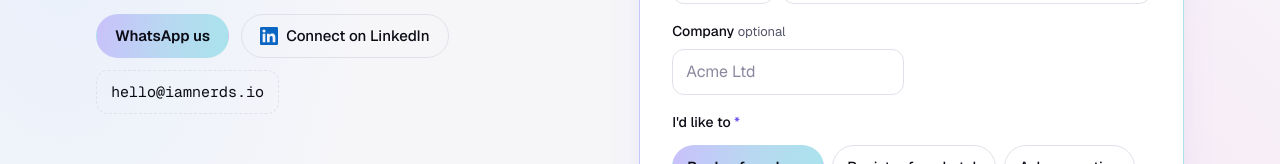
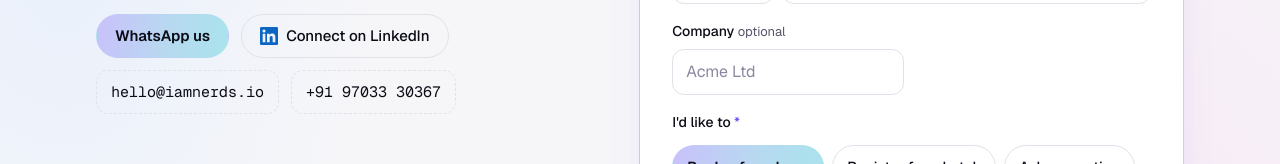
Before and after one commit to arku1812/IAMNerds, a Next.js app in the folder iamnerds-next/: page /contact in a window 1280 px wide. Shown: the part 496-660 px from the top of the page. Built offline with nearby package versions, Linux system fonts and the light colour scheme.

Commit message:
Contact: show the WhatsApp number, copyable, next to the email

```diff
--- a/iamnerds-next/pages/_app.js
+++ b/iamnerds-next/pages/_app.js
@@ -22,8 +22,8 @@ export default function App({ Component, pageProps }) {
     };
     document.addEventListener('click', onClick, true);
     // Copy guard: selection is already off in CSS; also block copy/cut (Ctrl+A,
-    // Ctrl+C, context menu) unless it is an email link or a form field.
-    const ALLOWED = 'a[href^="mailto:"], input, textarea, select, [contenteditable="true"]';
+    // Ctrl+C, context menu) unless it is an email link, the WhatsApp number or a form field.
+    const ALLOWED = 'a[href^="mailto:"], .allow-copy, input, textarea, select, [contenteditable="true"]';
     const allowed = (n) => { const el = n && n.nodeType === 1 ? n : n && n.parentElement; return !!(el && el.closest(ALLOWED)); };
     const guard = (e) => {
       if (allowed(document.activeElement)) return;
--- a/iamnerds-next/pages/contact.js
+++ b/iamnerds-next/pages/contact.js
@@ -1,7 +1,7 @@
 import { useRouter } from 'next/router';
 import { Seo, Crumbs } from '../lib/Layout';
 import ContactForm, { countryList } from '../lib/ContactForm';
-import { COURSES, EMAIL, ENQUIRY_TYPES, SITE, WHATSAPP } from '../lib/data';
+import { COURSES, EMAIL, ENQUIRY_TYPES, SITE, WHATSAPP, WHATSAPP_DISPLAY } from '../lib/data';
 import { LinkedInButton } from '../lib/Showcase';
 
 export default function Contact({ countries }) {
@@ -27,6 +27,7 @@ export default function Contact({ countries }) {
               <a className="btn primary" href={`https://wa.me/${WHATSAPP}`} target="_blank" rel="noopener noreferrer">WhatsApp us</a>
               <LinkedInButton />
               <a className="email" href={`mailto:${EMAIL}`}>{EMAIL}</a>
+              <a className="email allow-copy" href={`https://wa.me/${WHATSAPP}`} target="_blank" rel="noopener noreferrer" aria-label={`WhatsApp ${WHATSAPP_DISPLAY}`}>{WHATSAPP_DISPLAY}</a>
             </div>
           </div>
           <ContactForm key={pre + type} countries={countries} defaultCourse={pre} defaultType={type} />
```
